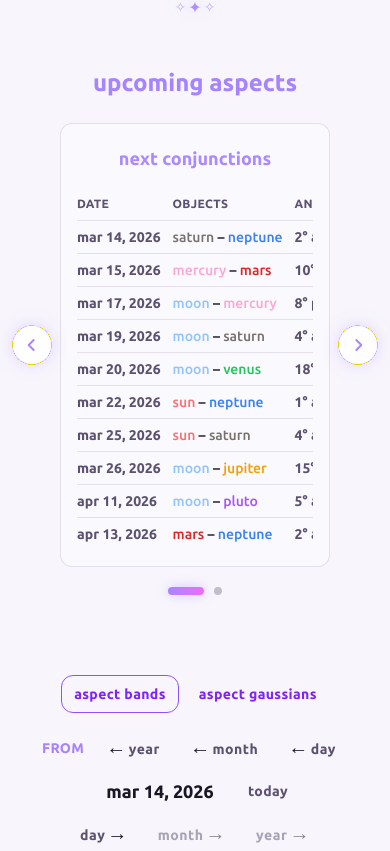
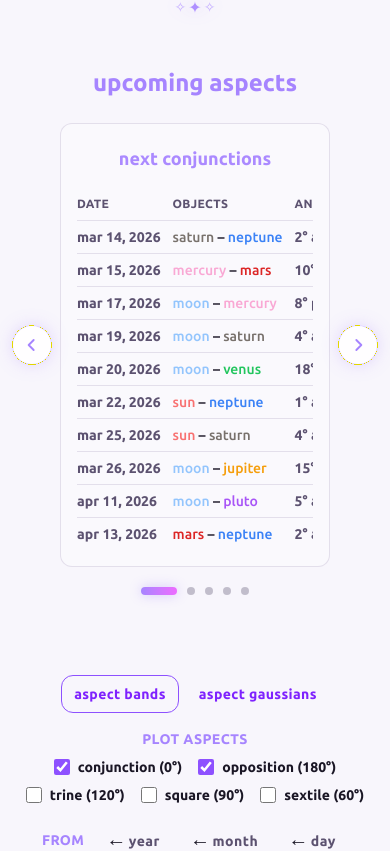
Before and after one commit to future-ai-org/future-ai-app, a Next.js app: page / in a window 390 px wide. Shown: the part 1657-2508 px from the top of the page. Built offline with nearby package versions, Linux system fonts and the light colour scheme; no server answers; a web font is replaced by a local one.

Commit message:
feat: add trines, squares, and sextiles (#28)

```diff
--- a/components/chart/ConjunctionPlot.tsx
+++ b/components/chart/ConjunctionPlot.tsx
@@ -2,11 +2,12 @@
 
 import { useCallback, useEffect, useId, useMemo, useRef, useState } from 'react';
 import {
-  INFLUENCE_PLOT_ASPECTS,
+  INFLUENCE_PLOT_SELECTABLE_ASPECTS,
   aspectDisplayLongitude,
   aspectPairTrackKey,
   getAspect,
   parseAspectPairTrackKey,
+  type InfluencePlotAspectKind,
 } from '@/lib/astro/aspects';
 import { findAspectsInRange, type PlanetPairAspectEvent } from '@/lib/astro/conjunctions';
 import { formatLon } from '@/lib/astro/format';
@@ -77,12 +78,19 @@ function trackDisplayLabel(track: string): string {
   return `${getAspect(parsed.aspectId).label} · ${parsed.pair}`;
 }
 
+const BAND_ASPECT_SHORT: Partial<Record<InfluencePlotAspectKind, string>> = {
+  conjunction: 'conj.',
+  opposition: 'opp.',
+  trine: 'tri.',
+  square: 'sq.',
+  sextile: 'sext.',
+};
+
 /** Bands view y-axis row labels only (short aspect names). */
 function bandYAxisTrackLabel(track: string): string {
   const parsed = parseAspectPairTrackKey(track);
   if (!parsed) return track;
-  const aspectShort =
-    parsed.aspectId === 'conjunction' ? 'conj.' : parsed.aspectId === 'opposition' ? 'opp.' : getAspect(parsed.aspectId).label;
+  const aspectShort = BAND_ASPECT_SHORT[parsed.aspectId as InfluencePlotAspectKind] ?? getAspect(parsed.aspectId).label;
   return `${aspectShort} · ${parsed.pair}`;
 }
 
@@ -171,6 +179,13 @@ export function ConjunctionPlot({ defaultStart, defaultEnd, hideDateControls = f
     y: number;
   } | null>(null);
   const [viewMode, setViewMode] = useState<'bands' | 'lines'>('bands');
+  const [plotAspectsEnabled, setPlotAspectsEnabled] = useState<Record<InfluencePlotAspectKind, boolean>>(() => {
+    const init = {} as Record<InfluencePlotAspectKind, boolean>;
+    for (const id of INFLUENCE_PLOT_SELECTABLE_ASPECTS) {
+      init[id] = id === 'conjunction' || id === 'opposition';
+    }
+    return init;
+  });
 
   const startDate = useMemo(() => {
     if (hideDateControls && defaultStart) return new Date(defaultStart.getFullYear(), defaultStart.getMonth(), defaultStart.getDate());
@@ -223,14 +238,20 @@ export function ConjunctionPlot({ defaultStart, defaultEnd, hideDateControls = f
     };
   }, [startDate, endDate]);
 
+  const enabledPlotAspects = useMemo(
+    () => INFLUENCE_PLOT_SELECTABLE_ASPECTS.filter((id) => plotAspectsEnabled[id]),
+    [plotAspectsEnabled],
+  );
+
   const events = useMemo(() => {
     if (startDate >= endDate) return [];
+    if (enabledPlotAspects.length === 0) return [];
     const all: PlanetPairAspectEvent[] = [];
-    for (const aspectId of INFLUENCE_PLOT_ASPECTS) {
+    for (const aspectId of enabledPlotAspects) {
       all.push(...findAspectsInRange(aspectId, startDate, endDate));
     }
     return all;
-  }, [startDate, endDate]);
+  }, [startDate, endDate, enabledPlotAspects]);
 
   const { pairs, seriesByPair } = useMemo(() => {
     const set = new Set<string>();
@@ -545,6 +566,38 @@ export function ConjunctionPlot({ defaultStart, defaultEnd, hideDateControls = f
     return `M ${first.x},${yBottom} L ${first.x},${first.y} ${curvePath.replace(/^M [\d.,]+ /, '')} L ${last.x},${yBottom} Z`;
   }
 
+  const aspectCheckboxes = (
+    <div
+      className="flex flex-wrap items-center justify-center gap-x-4 gap-y-2 mb-4 px-1"
+      role="group"
+      aria-label={copy.influence.aspectsGroupAria}
+    >
+      <span className="text-sm font-bold text-violet-400 uppercase tracking-wide w-full text-center sm:w-auto sm:text-left">
+        {copy.influence.aspectsLabel}
+      </span>
+      <div className="flex flex-wrap items-center justify-center gap-x-4 gap-y-2">
+        {INFLUENCE_PLOT_SELECTABLE_ASPECTS.map((kind) => (
+          <label
+            key={kind}
+            className="flex cursor-pointer items-center gap-2 text-sm font-bold text-foreground"
+          >
+            <input
+              type="checkbox"
+              className="size-4 rounded border-border accent-violet-500"
+              checked={plotAspectsEnabled[kind]}
+              onChange={(e) =>
+                setPlotAspectsEnabled((prev) => ({ ...prev, [kind]: e.target.checked }))
+              }
+            />
+            <span>
+              {getAspect(kind).label} ({getAspect(kind).angleDeg}°)
+            </span>
+          </label>
+        ))}
+      </div>
+    </div>
+  );
+
   const viewToggle = (
     <div className="flex items-center gap-2 justify-center flex-wrap mb-4">
       <Button
@@ -580,6 +633,7 @@ export function ConjunctionPlot({ defaultStart, defaultEnd, hideDateControls = f
         </h3>
       )}
       {viewToggle}
+      {aspectCheckboxes}
       {!hideDateControls && (
       <div className="flex flex-wrap items-center justify-center gap-2 md:gap-4 mb-4">
         <div className="flex flex-wrap items-center justify-center gap-1.5 md:gap-2 font-bold">
@@ -625,6 +679,8 @@ export function ConjunctionPlot({ defaultStart, defaultEnd, hideDateControls = f
 
       {startDate >= endDate ? (
         <p className="text-muted-foreground text-sm text-center w-full">Choose an end date after the start date.</p>
+      ) : enabledPlotAspects.length === 0 ? (
+        <p className="text-muted-foreground text-sm text-center w-full">{copy.influence.noAspectsSelected}</p>
       ) : (
         <>
           <div
--- a/components/chart/NextConjunctions.tsx
+++ b/components/chart/NextConjunctions.tsx
@@ -1,7 +1,7 @@
 'use client';
 
 import { useCallback, useEffect, useMemo, useState } from 'react';
-import { aspectDisplayLongitude } from '@/lib/astro/aspects';
+import { aspectDisplayLongitude, INFLUENCE_PLOT_SELECTABLE_ASPECTS, type InfluencePlotAspectKind } from '@/lib/astro/aspects';
 import { findNextNAspects, type PlanetPairAspectEvent } from '@/lib/astro/conjunctions';
 import { formatLon } from '@/lib/astro/format';
 import type { PlanetName } from '@/lib/astro/types';
@@ -125,30 +125,25 @@ function UpcomingTable({ events }: { events: PlanetPairAspectEvent[] }) {
 }
 
 export function NextConjunctions() {
-  const { conjunctions, oppositions } = useMemo(() => {
+  const eventsByAspect = useMemo(() => {
     const from = new Date();
     from.setUTCHours(0, 0, 0, 0);
-    return {
-      conjunctions: findNextNAspects('conjunction', from, UPCOMING_PER_ASPECT, UPCOMING_ORB_DEG),
-      oppositions: findNextNAspects('opposition', from, UPCOMING_PER_ASPECT, UPCOMING_ORB_DEG),
-    };
+    const out = {} as Record<InfluencePlotAspectKind, PlanetPairAspectEvent[]>;
+    for (const aspectId of INFLUENCE_PLOT_SELECTABLE_ASPECTS) {
+      out[aspectId] = findNextNAspects(aspectId, from, UPCOMING_PER_ASPECT, UPCOMING_ORB_DEG);
+    }
+    return out;
   }, []);
 
   const [slide, setSlide] = useState(0);
   const slides = useMemo(
-    () => [
-      {
-        id: 'conjunction' as const,
-        title: copy.nextConjunctions.conjunctionSlideTitle,
-        events: conjunctions,
-      },
-      {
-        id: 'opposition' as const,
-        title: copy.nextConjunctions.oppositionSlideTitle,
-        events: oppositions,
-      },
-    ],
-    [conjunctions, oppositions]
+    () =>
+      INFLUENCE_PLOT_SELECTABLE_ASPECTS.map((id) => ({
+        id,
+        title: copy.nextConjunctions.slideByAspect[id].title,
+        events: eventsByAspect[id],
+      })),
+    [eventsByAspect]
   );
 
   const goTo = useCallback((index: number) => {
@@ -196,16 +191,18 @@ export function NextConjunctions() {
 
           <div className="min-w-0 flex-1 overflow-hidden rounded-xl border border-border/60 bg-card/30 shadow-[inset_0_1px_0_0_rgba(255,255,255,0.04)]">
             <div
-              className={cn(
-                'flex w-[200%] transition-transform duration-500 ease-out motion-reduce:transition-none',
-                slide === 0 ? 'translate-x-0' : '-translate-x-1/2'
-              )}
+              className="flex transition-transform duration-500 ease-out motion-reduce:transition-none"
+              style={{
+                width: `${slides.length * 100}%`,
+                transform: `translateX(-${(slide * 100) / slides.length}%)`,
+              }}
               aria-live="polite"
             >
               {slides.map((s, i) => (
                 <div
                   key={s.id}
-                  className="w-1/2 shrink-0 px-4 pb-4 pt-5 sm:px-5"
+                  className="shrink-0 px-4 pb-4 pt-5 sm:px-5"
+                  style={{ width: `${100 / slides.length}%` }}
                   aria-hidden={slide !== i}
                 >
                   <h3 className="text-center text-lg font-serif font-bold text-violet-400/95 mb-4">
@@ -246,7 +243,7 @@ export function NextConjunctions() {
               key={s.id}
               type="button"
               aria-current={slide === i ? 'true' : undefined}
-              aria-label={i === 0 ? copy.nextConjunctions.carouselGoToConjunction : copy.nextConjunctions.carouselGoToOpposition}
+              aria-label={copy.nextConjunctions.slideByAspect[s.id].goToAria}
               className={cn(
                 'h-2 rounded-full transition-all motion-reduce:transition-none',
                 'focus-visible:outline focus-visible:outline-2 focus-visible:outline-offset-2 focus-visible:outline-violet-400',
--- a/lib/astro/aspects.ts
+++ b/lib/astro/aspects.ts
@@ -3,7 +3,7 @@ import { mod360 } from './math';
 /**
  * Major and minor aspects used for transit / sky-event detection and influence plots.
  * Add new kinds here, set angle + default orb, then include the id in feature-specific lists
- * (e.g. `INFLUENCE_PLOT_ASPECTS` for the home-page chart).
+ * (e.g. `INFLUENCE_PLOT_SELECTABLE_ASPECTS` for the influence plot checkboxes).
  */
 export const ASPECT_KINDS = [
   'conjunction',
@@ -34,8 +34,19 @@ export const ASPECTS: Record<AspectKind, AspectDefinition> = {
   quintile: { id: 'quintile', angleDeg: 72, defaultOrbDeg: 3, label: 'quintile' },
 };
 
-/** Aspects drawn on the home-page influence plot (bands / Gaussians). */
-export const INFLUENCE_PLOT_ASPECTS: AspectKind[] = ['conjunction', 'opposition'];
+/**
+ * Ptolemaic aspects the user can toggle on the influence plot (bands / Gaussians).
+ * Quintile and other kinds stay off this list until the plot UX supports them.
+ */
+export const INFLUENCE_PLOT_SELECTABLE_ASPECTS = [
+  'conjunction',
+  'opposition',
+  'trine',
+  'square',
+  'sextile',
+] as const satisfies readonly AspectKind[];
+
+export type InfluencePlotAspectKind = (typeof INFLUENCE_PLOT_SELECTABLE_ASPECTS)[number];
 
 export function getAspect(kind: AspectKind): AspectDefinition {
   return ASPECTS[kind];
--- a/lib/copy.ts
+++ b/lib/copy.ts
@@ -26,20 +26,27 @@ export const copy = {
   influence: {
     title: 'influences',
     subtitle:
-      'major sky aspects in this range — conjunction (0°) and opposition (180°), each within default orbs.',
+      'major sky aspects in this range — conjunction, opposition, trine, square, and sextile, each within default orbs. Toggle which aspects appear on the plot.',
+    aspectsLabel: 'Plot aspects',
+    aspectsGroupAria: 'Aspect types to include on the influence plot',
+    noAspectsSelected: 'Select at least one aspect type to show on the plot.',
     viewBands: 'aspect bands',
     viewLines: 'aspect gaussians',
     viewBandsHint: 'Show influences as filled bands',
     viewLinesHint: 'Show influences as Gaussian bells peaking on exact aspect days',
-    emptyRange: 'No conjunctions or oppositions in this date range (within each aspect’s default orb).',
+    emptyRange: 'No matching aspects in this date range (within each selected aspect’s default orb).',
   },
 
   nextConjunctions: {
     title: 'upcoming aspects',
-    conjunctionSlideTitle: 'next conjunctions',
-    oppositionSlideTitle: 'next oppositions',
-    carouselGoToConjunction: 'show conjunction table',
-    carouselGoToOpposition: 'show opposition table',
+    /** Per-aspect carousel slide title and dot button aria label */
+    slideByAspect: {
+      conjunction: { title: 'next conjunctions', goToAria: 'show conjunction table' },
+      opposition: { title: 'next oppositions', goToAria: 'show opposition table' },
+      trine: { title: 'next trines', goToAria: 'show trine table' },
+      square: { title: 'next squares', goToAria: 'show square table' },
+      sextile: { title: 'next sextiles', goToAria: 'show sextile table' },
+    },
     carouselPrevious: 'previous slide',
     carouselNext: 'next slide',
   },
```
